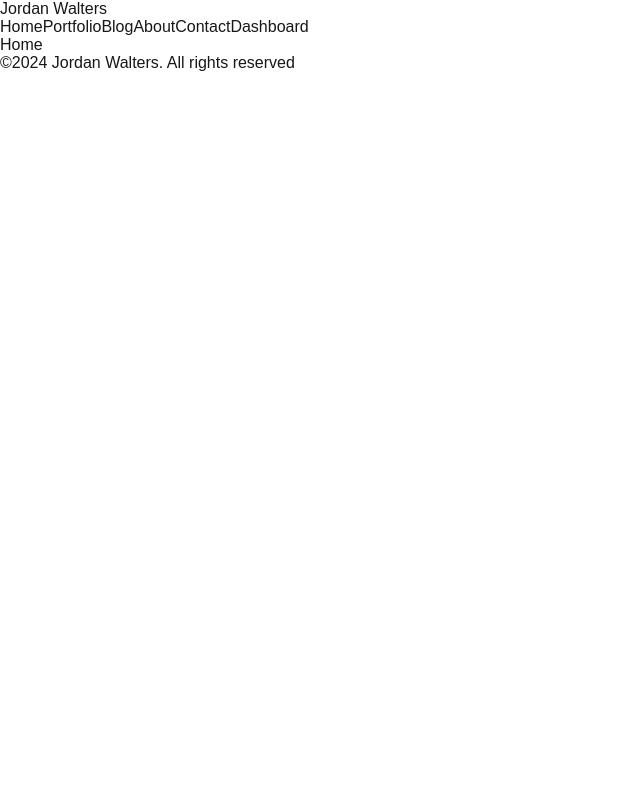
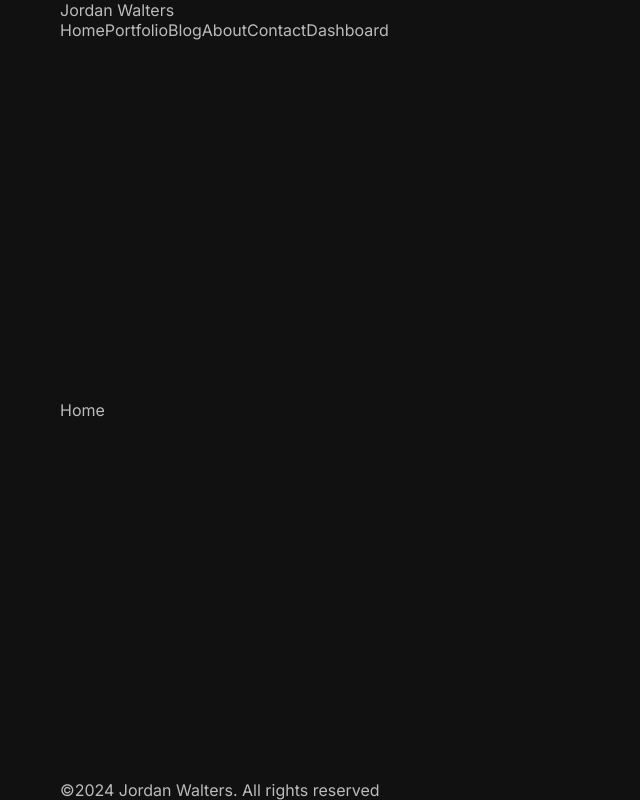
Before and after one commit to Jordan-Walters-23/blog-next-js-app, a Next.js app: page / in a window 1280 px wide. Shown: the whole page, without its empty margins (0-640 px from the left). Built offline with nearby package versions, Linux system fonts and the light colour scheme.

Commit message:
global css

```diff
--- a/src/app/globals.css
+++ b/src/app/globals.css
@@ -1,42 +1,28 @@
-:root {
-  --background: #ffffff;
-  --foreground: #171717;
-}
-
-@media (prefers-color-scheme: dark) {
-  :root {
-    --background: #0a0a0a;
-    --foreground: #ededed;
-  }
+* {
+  box-sizing: border-box;
+  padding: 0;
+  margin: 0;
 }
 
 html,
 body {
   max-width: 100vw;
   overflow-x: hidden;
-}
-
-body {
-  color: var(--foreground);
-  background: var(--background);
-  font-family: Arial, Helvetica, sans-serif;
-  -webkit-font-smoothing: antialiased;
-  -moz-osx-font-smoothing: grayscale;
-}
-
-* {
-  box-sizing: border-box;
-  padding: 0;
-  margin: 0;
+  background-color: #111;
+  color: #bbb;
 }
 
 a {
+  text-decoration: none;
   color: inherit;
-  text-decoration: none;
 }
 
-@media (prefers-color-scheme: dark) {
-  html {
-    color-scheme: dark;
-  }
+.container{
+  max-width: 1366px;
+  min-height: 100vh;
+  margin: 0 auto;
+  padding: 0 60px;
+  display: flex;
+  flex-direction: column;
+  justify-content:space-between;
 }
--- a/src/app/layout.jsx
+++ b/src/app/layout.jsx
@@ -1,31 +1,24 @@
-import localFont from "next/font/local";
+import { Inter, Roboto, Poppins} from "next/font/google";
 import "./globals.css";
 import Footer from "@/components/footer/Footer";
 import Navbar from "@/components/navbar/Navbar";
 
-const geistSans = localFont({
-  src: "./fonts/GeistVF.woff",
-  variable: "--font-geist-sans",
-  weight: "100 900",
-});
-const geistMono = localFont({
-  src: "./fonts/GeistMonoVF.woff",
-  variable: "--font-geist-mono",
-  weight: "100 900",
-});
+const inter = Inter({ subsets: ["latin"] })
 
 export const metadata = {
-  title: "Create Next App",
+  title: "Full-stack Next js App",
   description: "Generated by create next app",
 };
 
 export default function RootLayout({ children }) {
   return (
     <html lang="en">
-      <body className={`${geistSans.variable} ${geistMono.variable}`}>
-        <Navbar/>
-        {children}
-        <Footer/>
+      <body className={inter.className}>
+        <div className="container">
+          <Navbar/>
+          {children}
+          <Footer/>
+        </div>
       </body>
     </html>
   );
```
